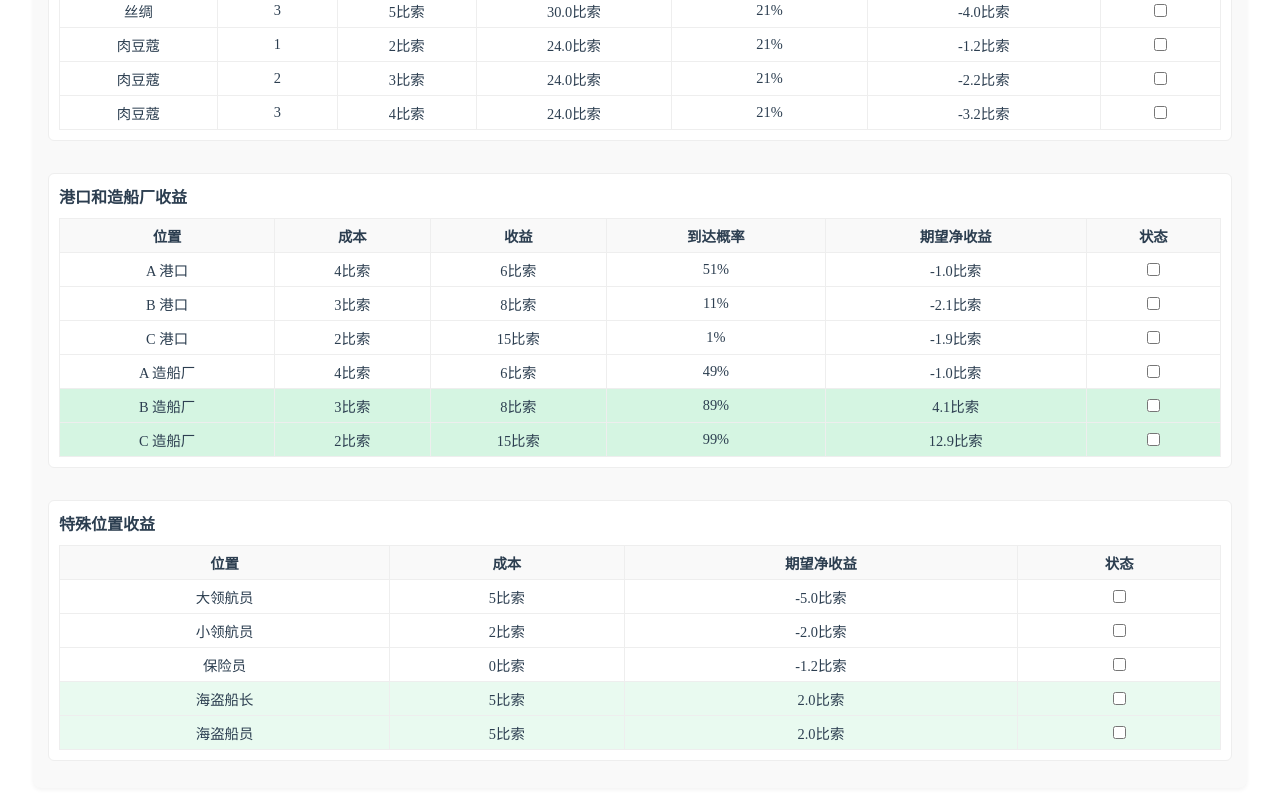
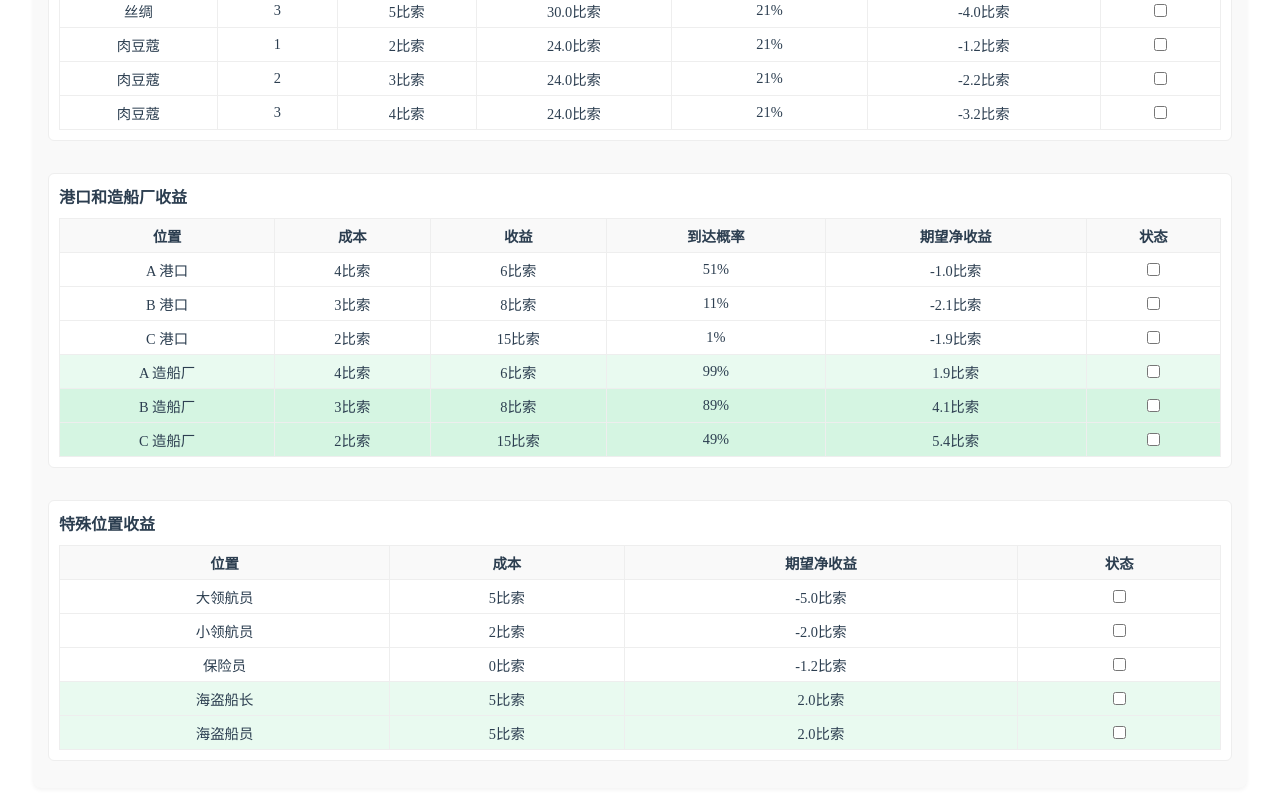
Before and after one commit to framist/manila, a Vue app: page / in a window 1280 px wide. Shown: the part 1808-2608 px from the top of the page. Built offline with nearby package versions, Linux system fonts and the light colour scheme.

Commit message:
fix: https://github.com/framist/manila/issues/1#issue-3013956723

```diff
--- a/src/App.vue
+++ b/src/App.vue
@@ -41,7 +41,7 @@ const toggleTheme = () => {
   <div class="app-container">
     <header>
       <div class="header-content">
-        <h1>🏴‍☠️ 只有如此才能打败 Spark 吗？ —— 马尼拉期望计算器</h1>
+        <h1>🏴‍☠️ 桌游《马尼拉》期望计算器</h1>
         <button
           class="theme-toggle"
           @click="toggleTheme"
--- a/src/components/ManilaCalculator.vue
+++ b/src/components/ManilaCalculator.vue
@@ -473,37 +473,35 @@ const calculatePortArrivalProbability = (port: PortYardPosition): number => {
   // 港口的概率是到达终点的概率，造船厂的概率是无法到达终点的概率
   // 船只优先停入靠前的港口/造船厂
   let p = [
+    calculateSafeArrivalProbability(0),
     calculateSafeArrivalProbability(1),
     calculateSafeArrivalProbability(2),
     calculateSafeArrivalProbability(3)
   ];
-  if (port.position === 'A') {
-    // A 港口/造船厂
-    if (port.type === 'port') {
-      return p[0] + p[1] + p[2];
-    } else {
-      return 1 - (p[0] + p[1] + p[2]);
+
+  if (port.type === 'port') {
+    if (port.position === 'A') {
+        return p[1] + p[2] + p[3];
+    }
+    if (port.position === 'B') {
+        return p[2] + p[3];
+    }
+    if (port.position === 'C') {
+        return p[3];
     }
   }
-  if (port.position === 'B') {
-    // B 港口/造船厂
-    if (port.type === 'port') {
-      return p[1] + p[2];
-    } else {
-      return 1 - (p[1] + p[2]);
+  if (port.type === 'yard') {
+    if (port.position === 'A') {
+        return p[0] + p[1] + p[2];
+    }
+    if (port.position === 'B') {
+        return p[0] + p[1];
+    }
+    if (port.position === 'C') {
+        return p[0];
     }
   }
-  if (port.position === 'C') {
-    // C 港口/造船厂
-    if (port.type === 'port') {
-      return p[2];
-    } else {
-      return 1 - p[2];
-    }
-  } else {
-    return 0;
-  }
-
+  return 0;
 };
 
 // 计算港口/造船厂期望收益（固定收益）
```
Also changed, not shown: 1 other file (tests, documents, lock files or other folders).
